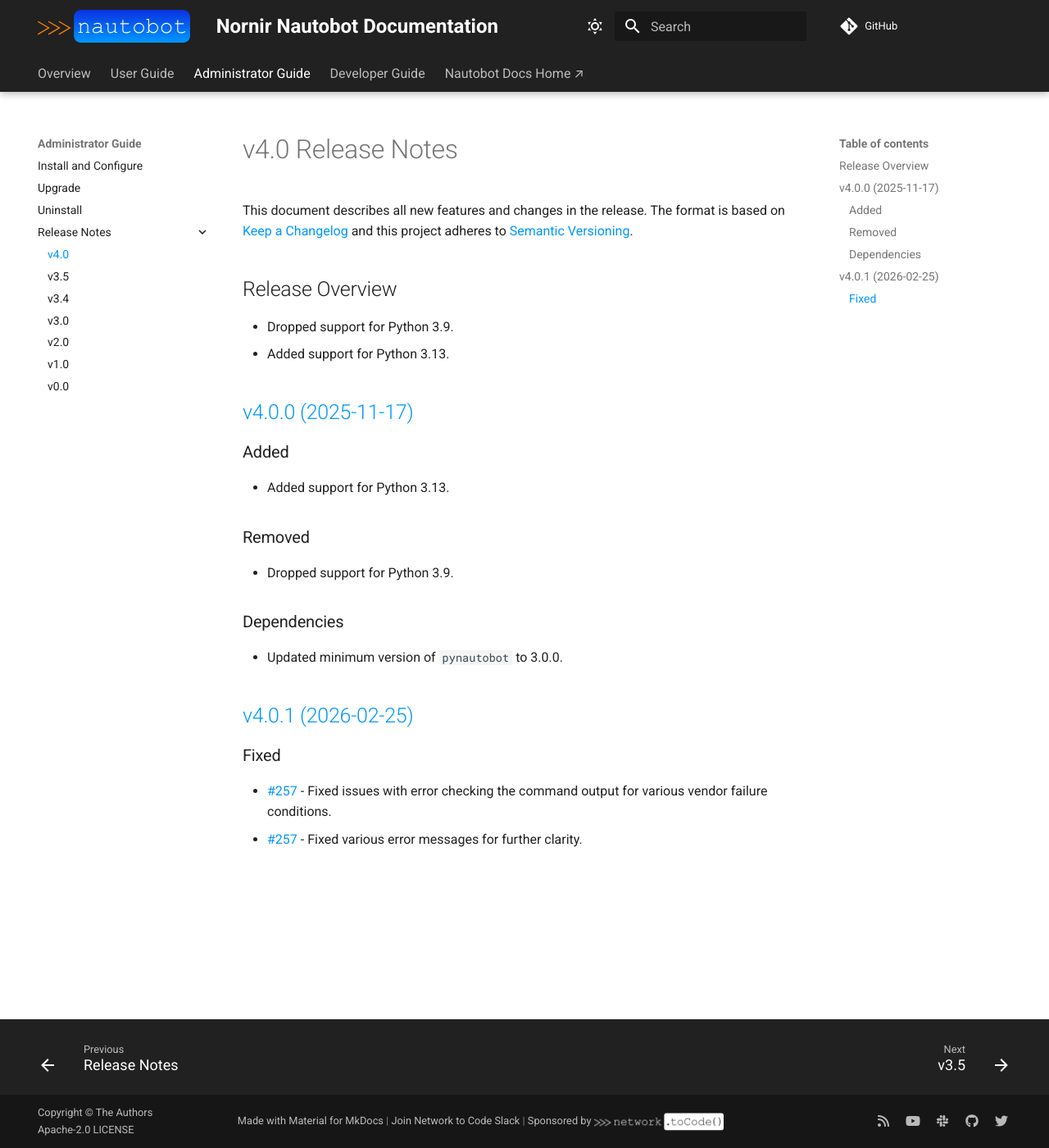
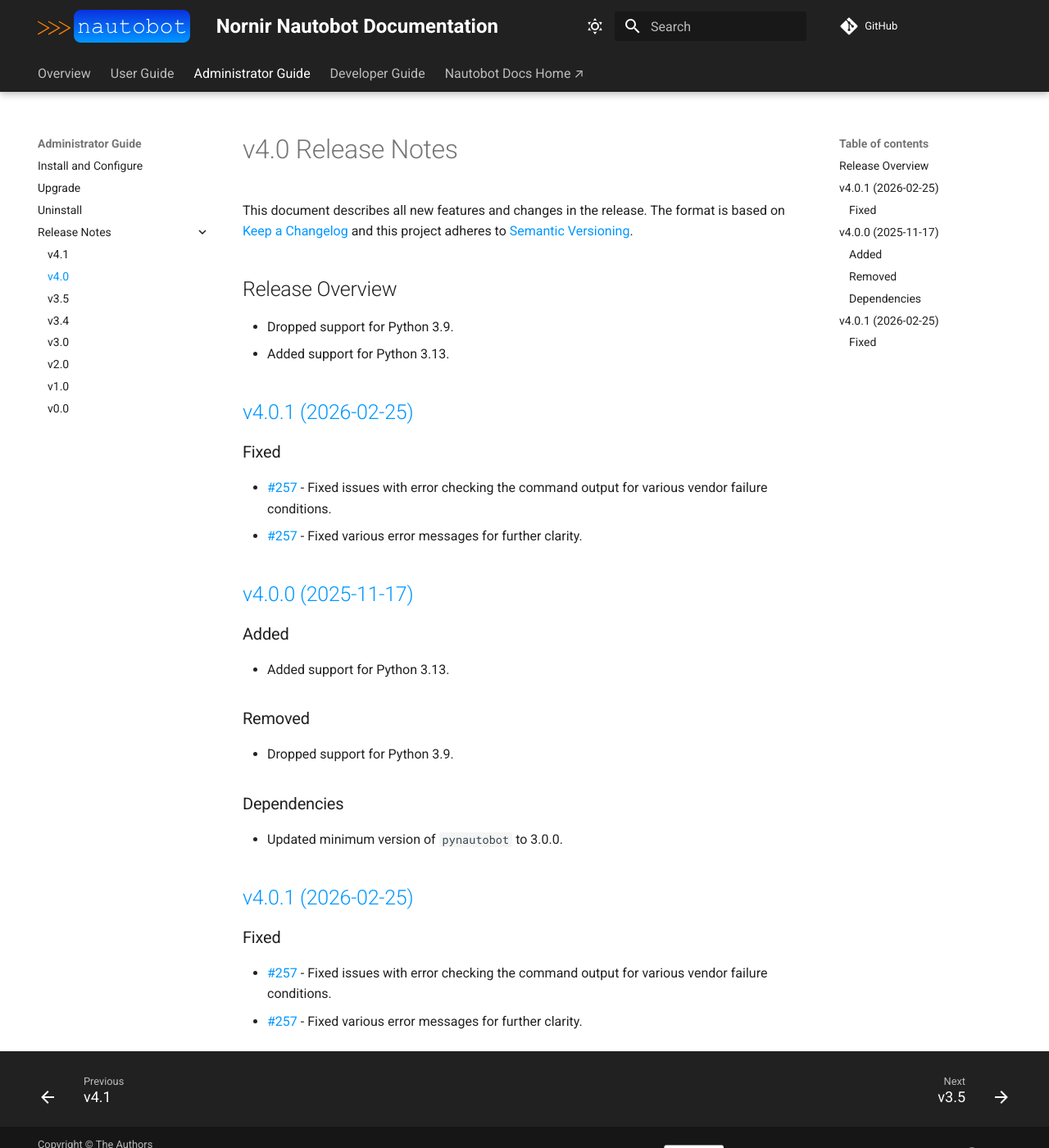
Before and after one commit to nautobot/nornir-nautobot, an MkDocs documentation site: the page built from docs/admin/release_notes/version_4.0.md, in a window 1280 px wide and 1400 px high. Shown: the whole window at 82% size. Built offline with MkDocs 1.6.1 and Material for MkDocs 9.7.7, drawn with Linux system fonts in a browser that asks for light colours; comment, search, counter and statistics services are not loaded.

Commit message:
Hot fix for 4.0.1 commit history (#269)
* Hot fix for 4.0.1 commit history

* Release 4.1.0 (#267)

* Bump Python supported range to include 3.14 (#265)

* Update version to 4.1.0 and generate release notes

```diff
--- a/docs/admin/release_notes/version_4.0.md
+++ b/docs/admin/release_notes/version_4.0.md
@@ -7,6 +7,12 @@
 
 - Dropped support for Python 3.9.
 - Added support for Python 3.13.
+## [v4.0.1 (2026-02-25)](https://github.com/networktocode/nornir-nautobot/releases/tag/v4.0.1)
+
+### Fixed
+
+- [#257](https://github.com/nautobot/nornir-nautobot/issues/257) - Fixed issues with error checking the command output for various vendor failure conditions.
+- [#257](https://github.com/nautobot/nornir-nautobot/issues/257) - Fixed various error messages for further clarity.
 
 ## [v4.0.0 (2025-11-17)](https://github.com/networktocode/nornir-nautobot/releases/tag/v4.0.0)
 
--- a/mkdocs.yml
+++ b/mkdocs.yml
@@ -173,6 +173,7 @@
       - Uninstall: "admin/uninstall.md"
       - Release Notes:
           - "admin/release_notes/index.md"
+          - v4.1: "admin/release_notes/version_4.1.md"
           - v4.0: "admin/release_notes/version_4.0.md"
           - v3.5: "admin/release_notes/version_3.5.md"
           - v3.4: "admin/release_notes/version_3.4.md"
--- a/pyproject.toml
+++ b/pyproject.toml
@@ -1,6 +1,6 @@
 [tool.poetry]
 name = "nornir-nautobot"
-version = "4.0.2a0"
+version = "4.1.0"
 description = "Nornir Nautobot"
 authors = ["Network to Code, LLC <opensource@networktocode.com>"]
 readme = "README.md"
```
Also changed, not shown: docs/admin/release_notes/version_4.1.md (added, +13 -0 lines), 2 other files.
